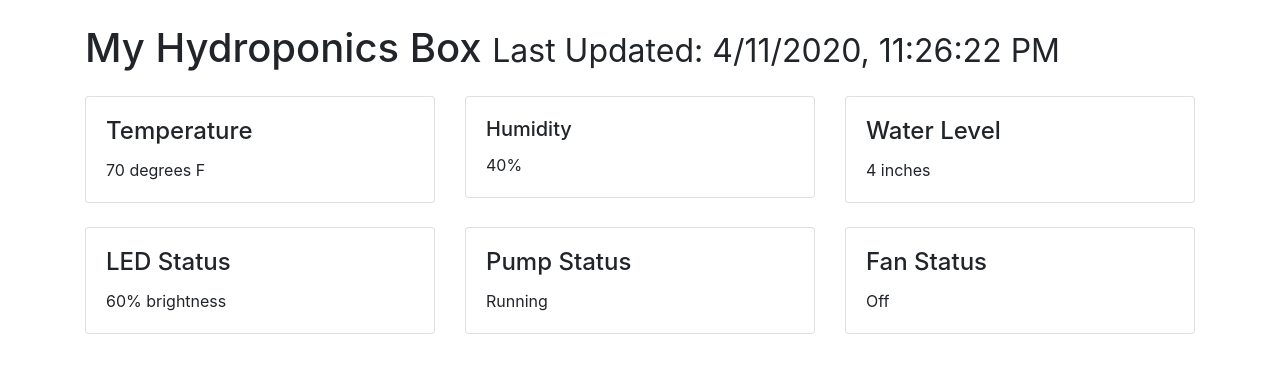
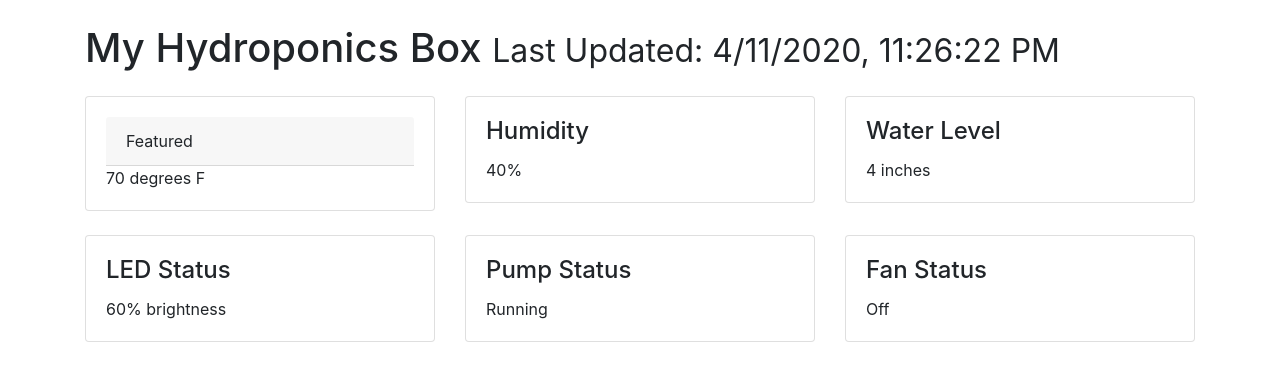
Before and after one commit to phadjian/hydroponics, a Flask app: page / in a window 1280 px wide. Shown: the top 381 px of the page. Run offline with Flask 2, Linux system fonts and the light colour scheme; some libraries are stand-ins or nearby versions.

Commit message:
fiddling

```diff
--- a/webapp/templates/newPage.html
+++ b/webapp/templates/newPage.html
@@ -23,9 +23,9 @@
     <div class="col-lg-4 col-sm-6 mb-4">
       <div class="card h-60">
         <div class="card-body">
-          <h4 class="card-title">
-            Temperature
-          </h4>
+          <div class="card-header">
+    			Featured
+  		  </div>
           <p class="card-text">70 degrees F</p>
         </div>
       </div>
@@ -33,9 +33,9 @@
     <div class="col-lg-4 col-sm-6 mb-4">
       <div class="card h-60">
         <div class="card-body">
-          <h5 class="card-title">
+          <h4 class="card-title">
             Humidity
-          </h5>
+          </h4>
           <p class="card-text">40%</p>
         </div>
       </div>
```
